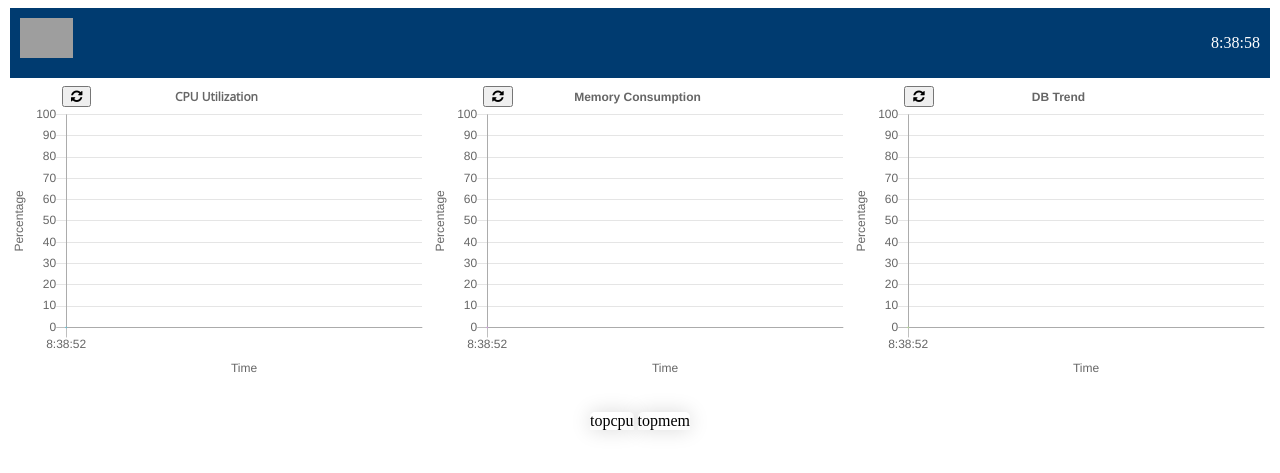
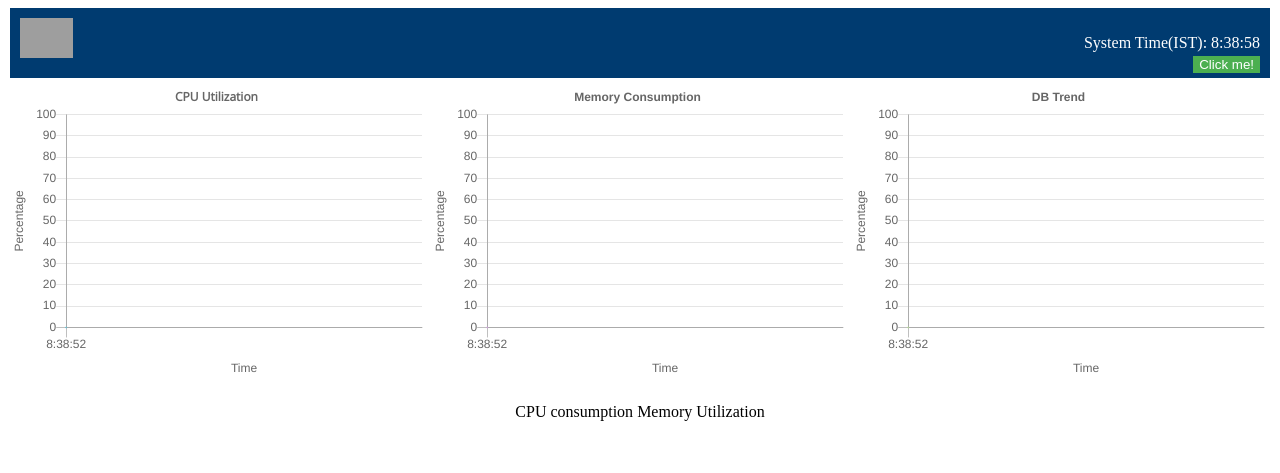
Before and after one commit to mishi1605/Ps_Project, a Django app: page / in a window 1280 px wide. Shown: the top 473 px of the page. Run offline with Django 3.2, Linux system fonts and the light colour scheme; some libraries are stand-ins or nearby versions; grey boxes are pictures that could not be loaded.

Commit message:
removed icons and minor changes

```diff
--- a/djangobin/views.py
+++ b/djangobin/views.py
@@ -77,15 +77,15 @@ def maxcpu(request):
     stderr=subprocess.PIPE )
     arr_cpu = " "
     for a in process.stdout:
-        json_str = {'pid' :'', 'ppid': '','cpuUtilization': '', 'name':''}
+        json_str = {'process id' :'', 'parent pid': '','cpu_utilization': '', 'name':''}
         print "intial json_str"
         print json_str
         print type(json_str)
         stri = a.split();
         print stri
-        json_str['pid'] = stri[0]
-        json_str['ppid'] = stri[1]
-        json_str['cpuUtilization'] = stri[2]
+        json_str['process id'] = stri[0]
+        json_str['parent pid'] = stri[1]
+        json_str['cpu_utilization'] = stri[2]
         json_str['name'] = stri[3]
         print "checking json_str"
         print json_str
@@ -131,12 +131,12 @@ def maxmem(request):
     arr_mem = " "
 
     for a in process.stdout:
-        json_str = {'pid' :'', 'ppid': '', 'memory_utilization': '', 'name':''}
+        json_str = {'process id' :'', 'parent pid': '', 'memory_utilization': '', 'name':''}
         # print type(json_str)
         stri = a.split();
         # print str
-        json_str['pid'] = stri[0]
-        json_str['ppid'] = stri[1]
+        json_str['process id'] = stri[0]
+        json_str['parent pid'] = stri[1]
         json_str['name'] = stri[3]
         json_str['memory_utilization'] = stri[2]
         # print json_str
--- a/static/js/myChart.js
+++ b/static/js/myChart.js
@@ -93,7 +93,7 @@ var ctx = document.getElementById("cpu").getContext('2d');
 setInterval(function(){
     date = new Date();
     nlabel = date.getHours()+':'+ (date.getMinutes()<10?'0':'')+date.getMinutes()+':'+(date.getSeconds()<10?'0':'')+date.getSeconds();
-    document.getElementById("sysclock").innerText= nlabel;
+    document.getElementById("sysclock").innerText= 'System Time(IST): '+nlabel;
 }, 1000)
 
 var ctx = document.getElementById("mem").getContext('2d');
@@ -263,7 +263,7 @@ var ctx = document.getElementById("dbtrend").getContext('2d');
   updateMem();
  updateDB();
 
-    }, 60000
+    }, 15000
         );
 
 function doRunmaxcpu() {
--- a/templates/index.html
+++ b/templates/index.html
@@ -15,19 +15,28 @@
       rel="stylesheet">
 </head>
 <style>
-    .content{
-    border-collapse:collapse;
+    .table{
+      table-layout:auto;
+    }
+    .content tr,
+    .content td{
+    border-collapse:separate;
+    border-spacing:0 10px;
     margin: 25px 0;
-    font-size: 1em;
+    font-size: 1.05em;
     border-radius: 5px 5px 0 0;
+    border-left:5px solid #ffffff;
     overflow:hidden;
     box-shadow: 0 0 20px rgba(0, 0, 0, 0.15);
    }
-  .content thead tr{
-    background-color: #009879;
+  .content thead {
+    background-color: #003B70;
     color:#ffffff;
-    text-align:left;
+    text-align:center;
+    font-size:1.30em;
     font-weight: bold;
+    margin: 25px 25px;
+    border:10px solid red;
   }
   .content th,
   .content td{
@@ -94,6 +103,7 @@
   padding: 10px 10px;
   margin: 2px 2px;
   height: 8%;
+  position: relative;
 
 }
 
@@ -121,6 +131,7 @@
     position: relative;
 }
 
+
 </style>
 <body>
 
@@ -132,23 +143,27 @@
         </p> -->
         <p id="sysclock" style="float: right; color: white;">
         </p>
+        <button id="hbtn" style="position: absolute; top: 48px; right: 10px;background-color: #4CAF50;border: none;
+        color: white;text-align: center;">
+            Click me!
+        </button>
     </div>
     <div class="chartContainer">
         <div class="wrapper">
-            <button id="cpuBtn" class="center"  onclick="updateCpu()"><i class="fa fa-refresh"></i></button>
+            <!-- <button id="cpuBtn" class="center"  onclick="updateCpu()"></button> -->
             <canvas id="cpu" width="200" height="300"></canvas>
         </div>
 
     </div>
     <div class="chartContainer">
         <div class="wrapper">
-            <button id="memBtn" class="center" onclick="updateMem()"><i class="fa fa-refresh"></i></button>
+            <!-- <button id="memBtn" class="center" onclick="updateMem()"></button> -->
             <canvas id="mem" width="200" height="300"></canvas>
         </div>
     </div>
     <div class="chartContainer">
         <div class="wrapper">
-            <button id="dbBtn" class="center" onclick="updateDB()"><i class="fa fa-refresh"></i></button>
+            <!-- <button id="dbBtn" class="center" onclick="updateDB()"></button> -->
             <canvas id="dbtrend" width="200" height="300"></canvas>
         </div>
     </div>
@@ -175,11 +190,11 @@
 
     <table align="center"><tr><td>
         <p id="topcpu" class="content">
-            topcpu
+            CPU consumption
         </p>
         </td><td>
             <p id="topmem" class="content">
-                topmem
+                Memory Utilization
             </p>
         </td></tr></table>
 </body>
```
Also changed, not shown: db.sqlite3, 11 other files.
